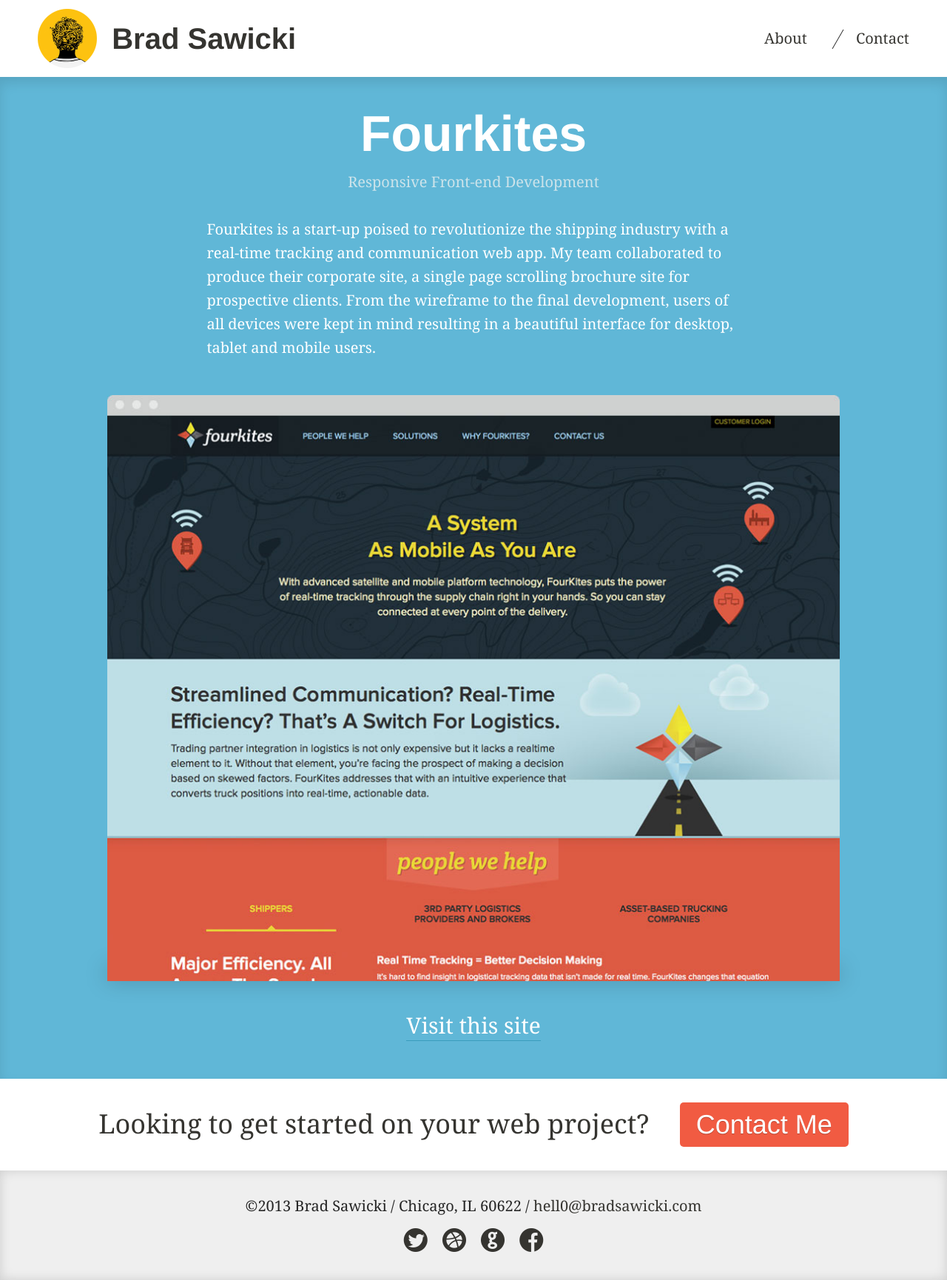
After one commit to bradsawicki/portfolio, a PHP site: page /project/fourkites/ in a window 1280 px wide. The commit adds this page. Shown: the whole page at 74% size. Run offline with PHP 8.4, Linux system fonts and the light colour scheme; some libraries are stand-ins or nearby versions.

Commit message:
TEG and Fourkites project pages/imgs

```diff
--- a/css/styles.css
+++ b/css/styles.css
@@ -18,7 +18,7 @@ body {
 
 .bg {
 	position: fixed;
-	top: 0;
+	top: -12px;
 	left: 0;
 	width: 100%;
 	height: 100%;
@@ -31,7 +31,7 @@ body {
 }
 
 .wrapper {
-	width: 94%;
+	width: 92%;
 	max-width: 1200px;
 	margin: 0 auto;
 }
@@ -191,7 +191,6 @@ a:hover {
 
 .nav a {
 	margin-left: 62px;
-	color: #353430;
 	font-size: 20px;
 	line-height: 80px;
 }
@@ -268,6 +267,10 @@ a:hover {
 .modal p {
     margin-bottom: 16px;
     font-size: 18px;
+}
+
+.modal a {
+	border-bottom: 1px solid #3a9cbd;
 }
 
 .form-item {
@@ -425,11 +428,24 @@ input.error {
 .top .content {
     max-width: 780px;
     margin: 0 auto 3em;
+    padding: 0 2.5%;
 }
 
 .top .pic {
+    position: relative;
     max-width: 990px;
 	margin: 0 auto 3em;
+}
+
+.top .pic:after {
+    content: "";
+    position: absolute;
+    top: 98%;
+    left: 0;
+    right: 0;
+    bottom: 4px;
+    z-index: -1;
+    box-shadow: 0 0 30px rgba(0, 0, 0, 0.35);
 }
 
 .project .top a {
--- /dev/null
+++ b/project/fourkites/index.php
@@ -0,0 +1,21 @@
+<?php $title_tag = "Fourkites"; ?>
+<?php $body_class = "project"; ?>
+<?php include $_SERVER['DOCUMENT_ROOT'].'/views/head.php'; ?>
+<?php include $_SERVER['DOCUMENT_ROOT'].'/views/header.php'; ?>
+
+	<section class="top">
+		<div class="wrapper cf">
+
+			<h1 class="title">Fourkites</h1>
+			<p class="role">Responsive Front-end Development</p>
+			<div class="content">
+				<p class="description">Fourkites is a start-up poised to revolutionize the shipping industry with a real-time tracking and communication web app. My team collaborated to produce their corporate site, a single page scrolling brochure site for prospective clients. From the wireframe to the final development, users of all devices were kept in mind resulting in a beautiful interface for desktop, tablet and mobile users.</p>
+			</div>
+			<div class="pic"><img src="/images/pic-desktop-fourkites.jpg" alt="Fourkites" /></div>
+			<div class="visit"><a href="http://fourkites.com" target="_blank">Visit this site</a></div>
+
+		</div>
+	</section>
+
+<?php include $_SERVER['DOCUMENT_ROOT'].'/views/bottom.php'; ?>
+<?php include $_SERVER['DOCUMENT_ROOT'].'/views/footer.php'; ?>
```
Also changed, not shown: index.php (+8 -1 lines), project/the-everygirl/index.php (added, +21 -0 lines), images/pic-desktop-everygirl.jpg (added), images/pic-desktop-fourkites.jpg (added), images/thumb-everygirl.png (added).
